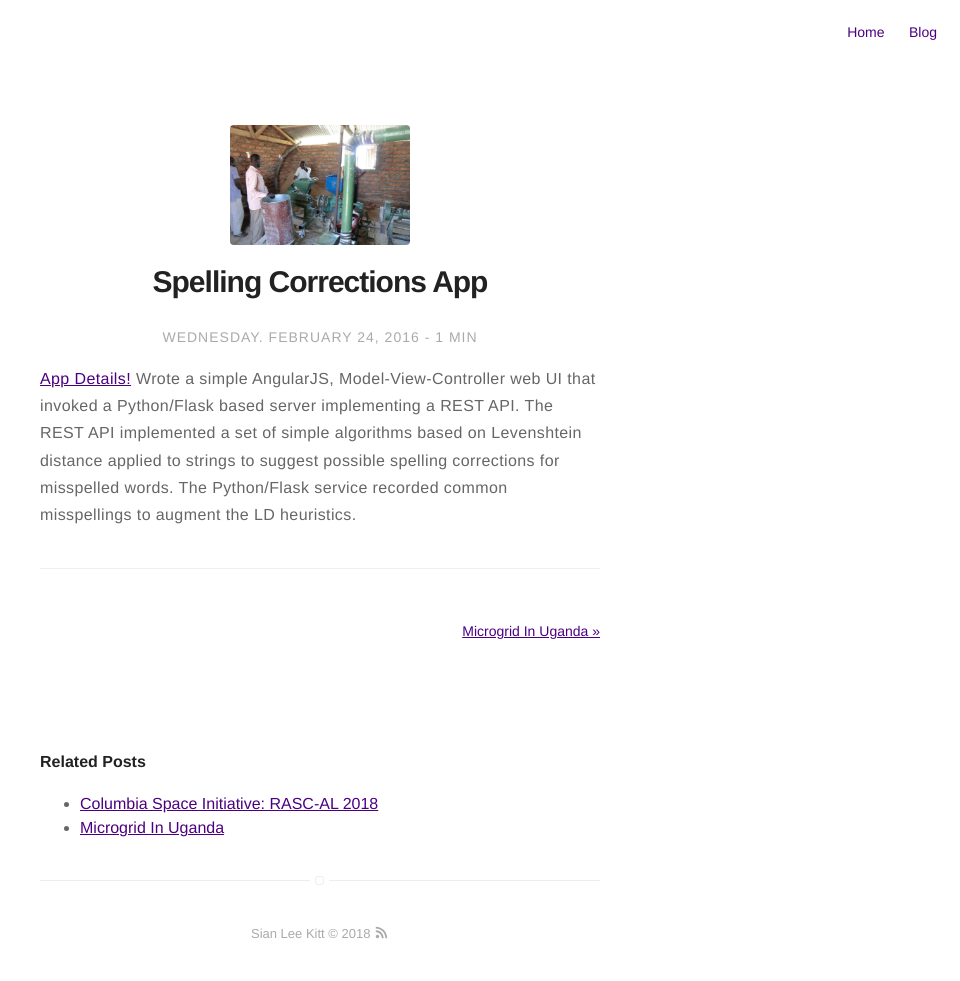
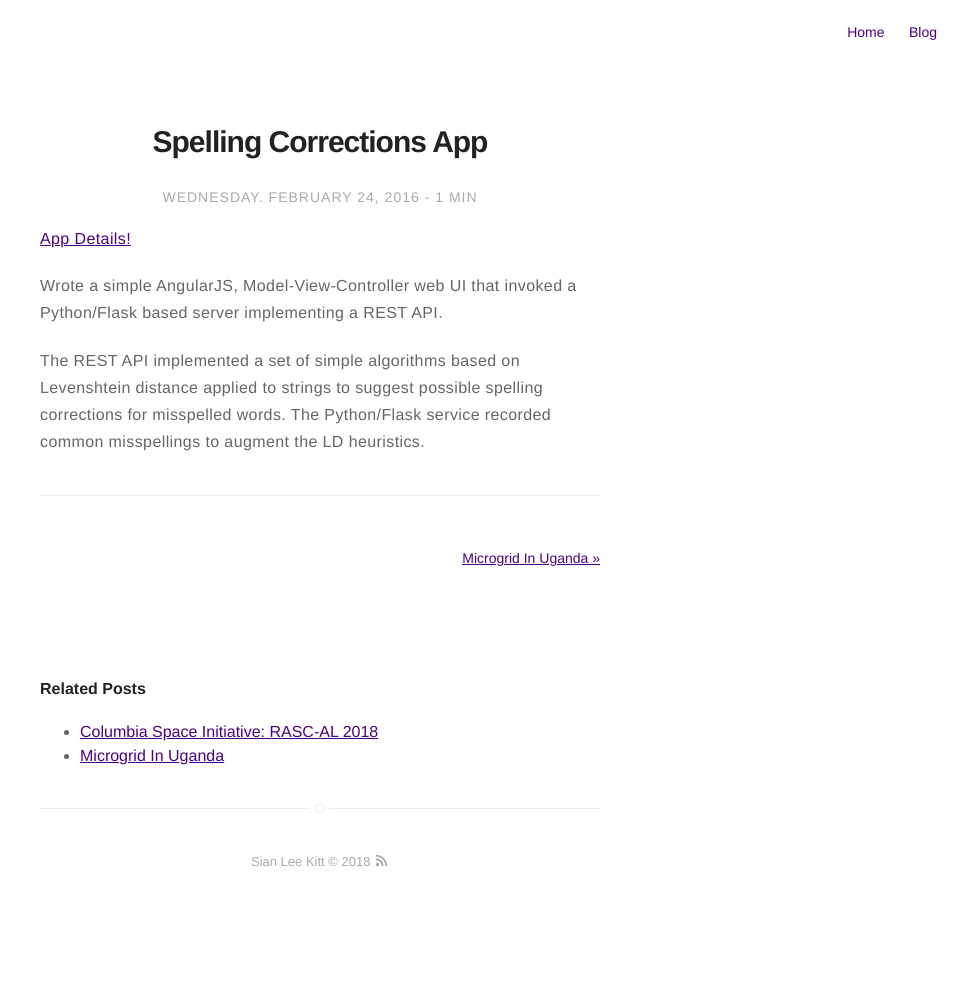
Before and after one commit to Siaan/Siaan.github.io, a Jekyll site: the page built from _posts/2015-02-24-spelling-corrections.markdown, in a window 1280 px wide. Shown: the whole page, without its empty margins (320-1280 px from the left). Built offline with Jekyll 4.4.1, drawn with Linux system fonts in a browser that asks for light colours; after the commit the page ends 909 px from its top, so only the background shows below that; some of the changed lines change nothing that is shown.

Commit message:
App Info Updated

```diff
--- a/_posts/2015-02-24-spelling-corrections.markdown
+++ b/_posts/2015-02-24-spelling-corrections.markdown
@@ -3,18 +3,22 @@
 layout: post
 date: 2016-02-24 22:44
 image: /assets/images/uganda.jpg
-headerImage: true
+headerImage: false
 tag:
 - markdown
 - elements
 star: true
 category: blog
 author: Sian
-description: Markdown summary with different options
+description:
 ---
 
 [App Details!][1]
+
+
 Wrote a simple AngularJS, Model-View-Controller web UI that invoked a Python/Flask based server implementing a REST API.
+
+
 The REST API implemented a set of simple algorithms based on Levenshtein distance applied to strings to suggest possible spelling corrections for misspelled words. The Python/Flask service recorded common misspellings to augment the LD heuristics.
 
 
@@ -22,4 +26,4 @@
 
 
 
-[1]: http://uganda.cuewb.org
+[1]: https://github.com/Siaan/SpellingCorrectionsApp
```
